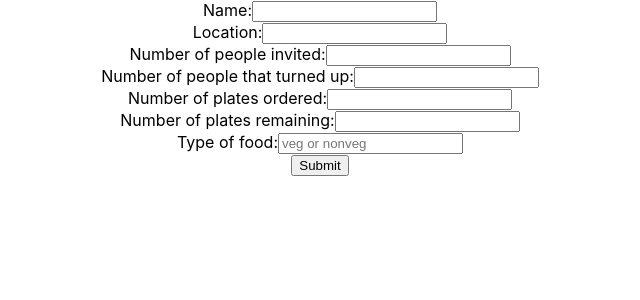
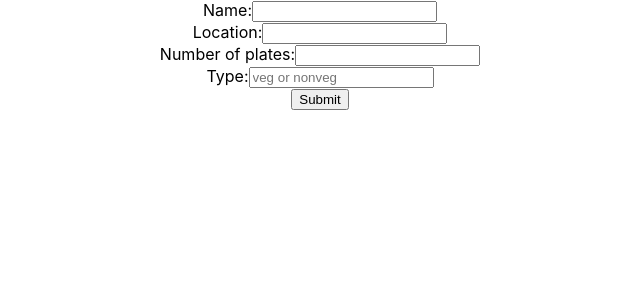
Before and after one commit to cosmo3769/HungOver, a React (Create React App) app in the folder app/: page / in a window 1280 px wide. Shown: the top 300 px of the page, without its empty margins (320-960 px from the left). Built offline with nearby package versions, Linux system fonts and the light colour scheme.

Commit message:
form fields added

```diff
--- a/app/src/components/DonationForm.js
+++ b/app/src/components/DonationForm.js
@@ -16,32 +16,17 @@ export default function DonationForm() {
                 </label>
                 <br />
                 <label>
-                 Number of people invited:
-                 <input type="number" name="people invited" />
+                 Number of plates:
+                 <input type="number" name="Plates" />
                 </label>
                 <br />
                 <label>
-                 Number of people that turned up:
-                 <input type="number" name="people turned up" />
-                </label>
-                <br />
-                <label>
-                 Number of plates ordered:
-                 <input type="number" name="Plates ordered" />
-                </label>
-                <br />
-                <label>
-                 Number of plates remaining:
-                 <input type="number" name="Plates remaining" />
-                </label>
-                <br />
-                <label>
-                 Type of food:
+                 Type:
                  <input type="text" name="type" placeholder="veg or nonveg"/>
                 </label>
                 <br />
 
-                <input type="submit" value="Submit" />
+                  <input type="submit" value="Submit" />
             </form>
 
         </div>
```
